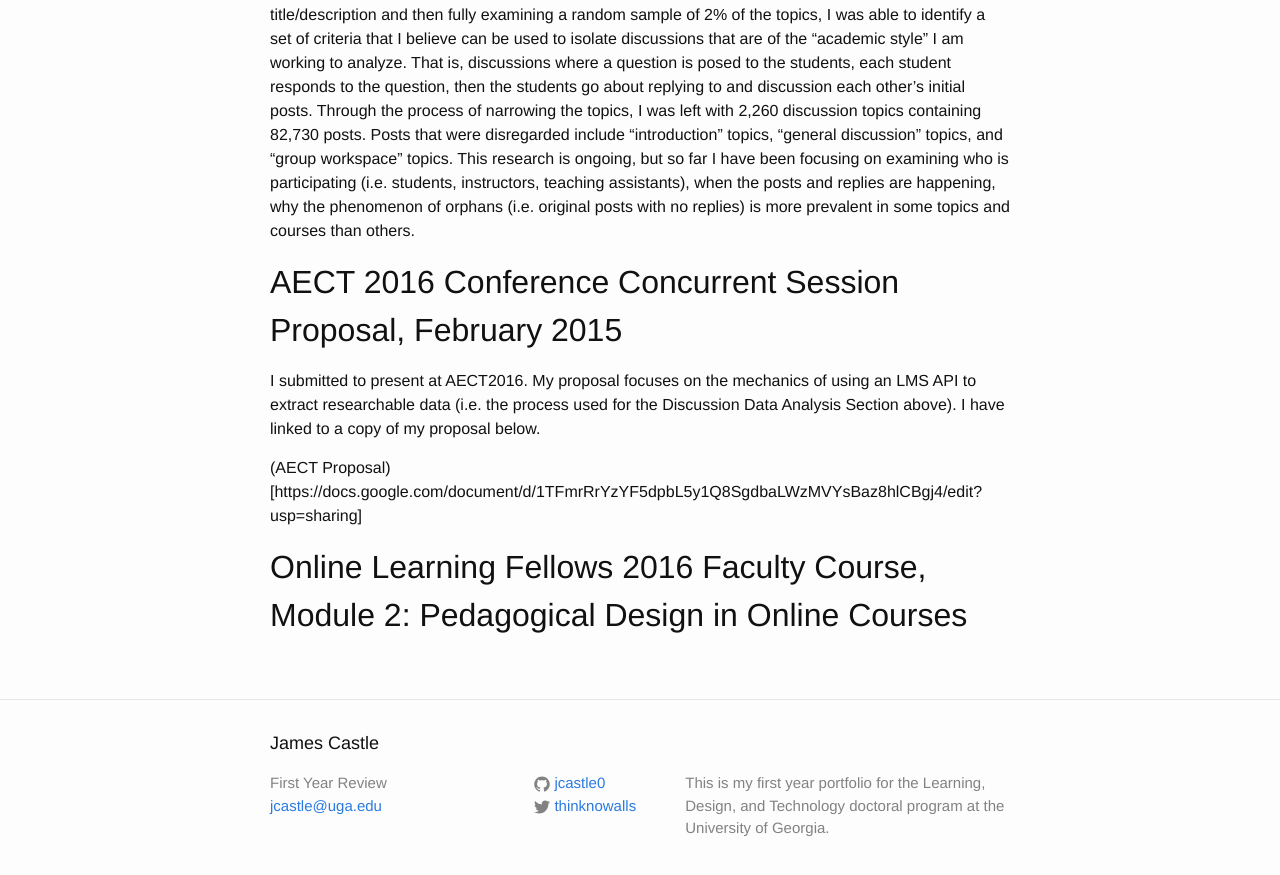
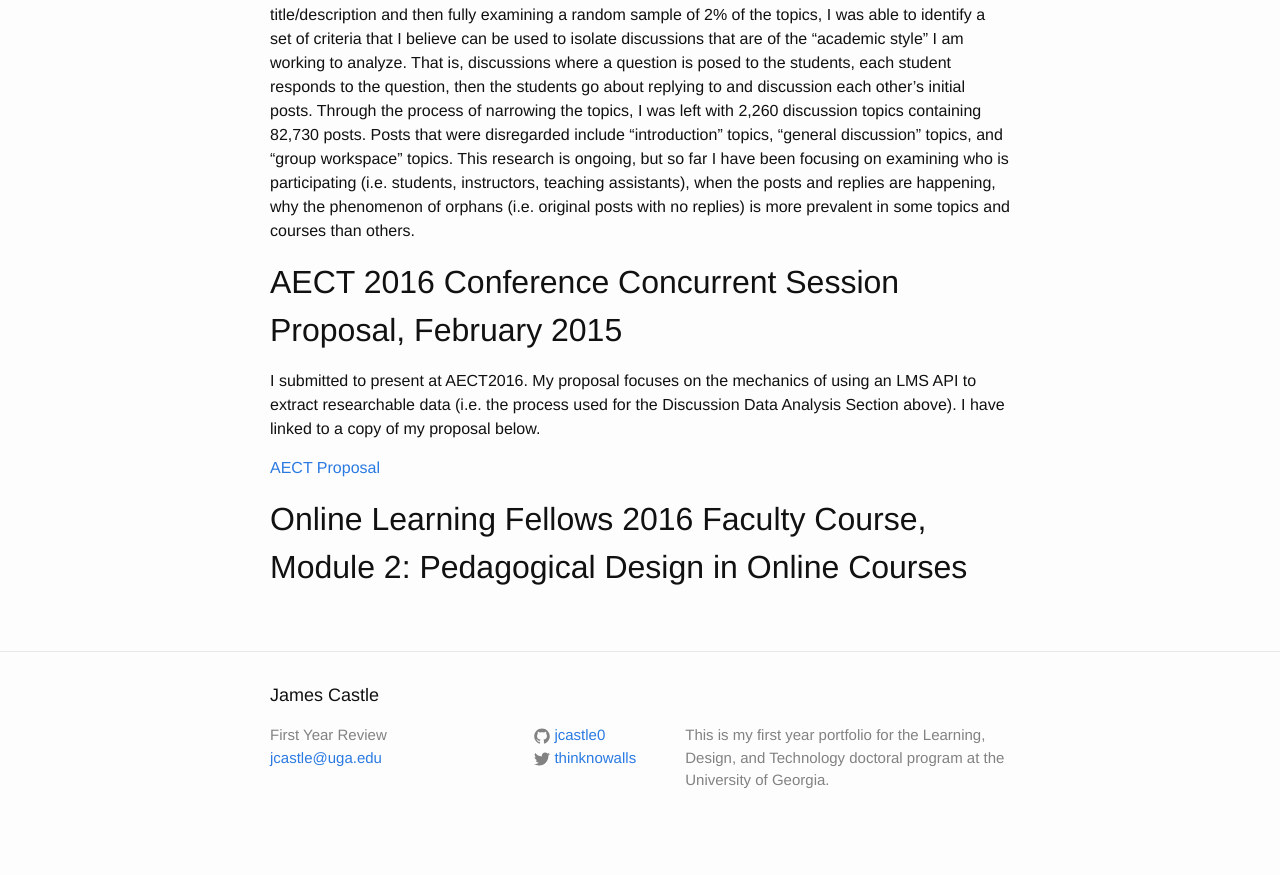
Before and after one commit to jcastle0/ldtportfolio, a Jekyll site: the page built from work.md, in a window 1280 px wide and 900 px high, scrolled down 906 px. Shown: the top 875 px of the window. Built offline with Jekyll 4.4.1, drawn with Linux system fonts in a browser that asks for light colours; after the commit the page ends 1758 px from its top, so only the background shows below that.

Commit message:
Update work.md

```diff
--- a/work.md
+++ b/work.md
@@ -27,6 +27,6 @@ Using the Desire2Learn *Valence* API, I was able to gather all discussion posts
 
 I submitted to present at AECT2016. My proposal focuses on the mechanics of using an LMS API to extract researchable data (i.e. the process used for the Discussion Data Analysis Section above). I have linked to a copy of my proposal below.
 
-(AECT Proposal)[https://docs.google.com/document/d/1TFmrRrYzYF5dpbL5y1Q8SgdbaLWzMVYsBaz8hlCBgj4/edit?usp=sharing]
+[AECT Proposal](https://docs.google.com/document/d/1TFmrRrYzYF5dpbL5y1Q8SgdbaLWzMVYsBaz8hlCBgj4/edit?usp=sharing)
 
 ## Online Learning Fellows 2016 Faculty Course, Module 2: Pedagogical Design in Online Courses
```
